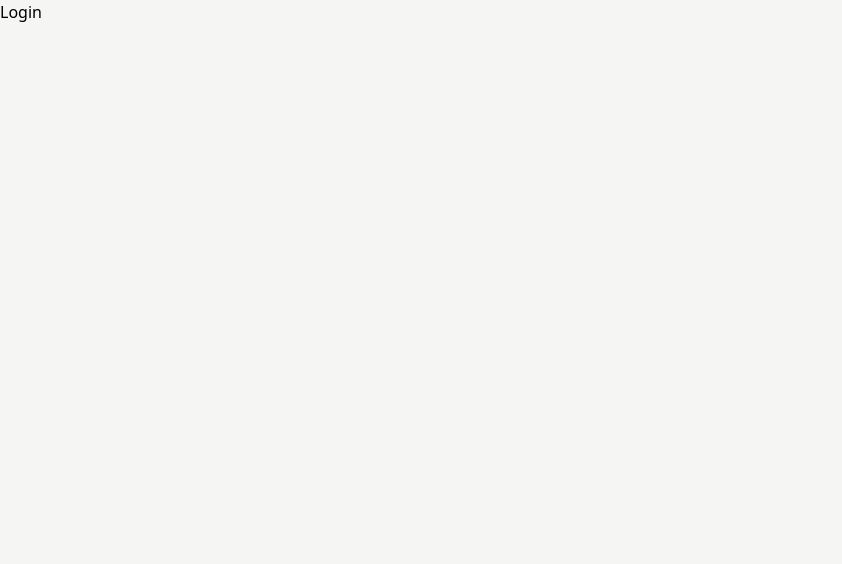
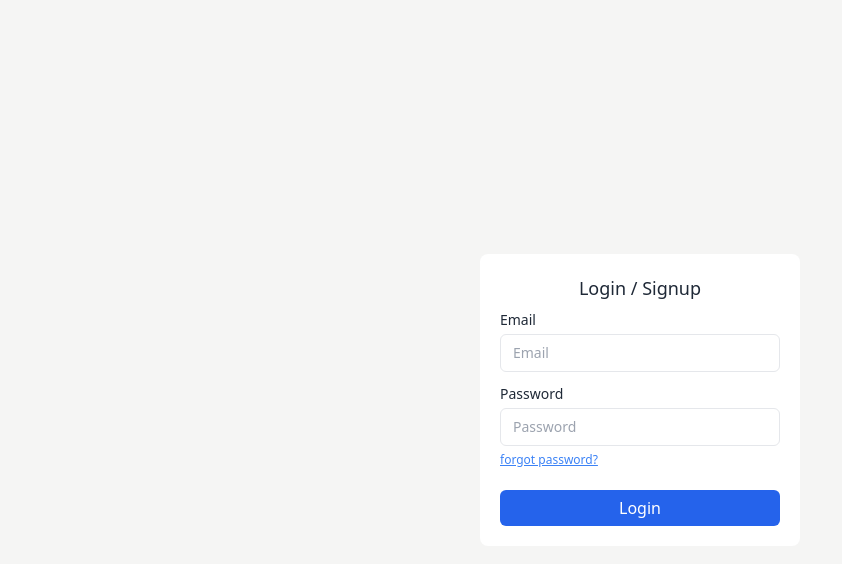
Before and after one commit to felix1251/user-management-nextjs, a Next.js app: page /login in a window 1280 px wide. Shown: the top 564 px of the page, without its empty margins (0-842 px from the left). Built offline with nearby package versions, Linux system fonts and the light colour scheme.

Commit message:
login component and css

```diff
--- a/src/pages/login/index.js
+++ b/src/pages/login/index.js
@@ -1,5 +1,23 @@
 const Login = () => {
-      return (<div >Login</div>)
+      return (
+            <div className="flex justify-center items-center h-screen">
+                  <div className="grid rounded-lg p-5 bg-white w-80">
+                        <h2 className="text-center font-medium text-gray-800 text-lg mb-2">Login / Signup</h2>
+                        <div className="space-y-3 mb-5">
+                              <div className="space-y-1 grid">
+                                    <label className="text-sm text-gray-800">Email</label>
+                                    <input className="border text-sm rounded-md px-3 py-2" placeholder="Email" type="text" />
+                              </div>
+                              <div className="space-y-1 grid">
+                                    <label className="text-sm text-gray-800">Password</label>
+                                    <input className="border text-sm rounded-md px-3 py-2" placeholder="Password" type="password" />
+                              </div>
+                              <a className="text-xs cursor-pointer underline text-blue-500">forgot password?</a>
+                        </div>
+                        <button className="h-fit py-1.5 bg-blue-600 hover:bg-blue-700 rounded-md text-white">Login</button>
+                  </div>
+            </div>
+      )
 };
 
 Login.meta = {
```
